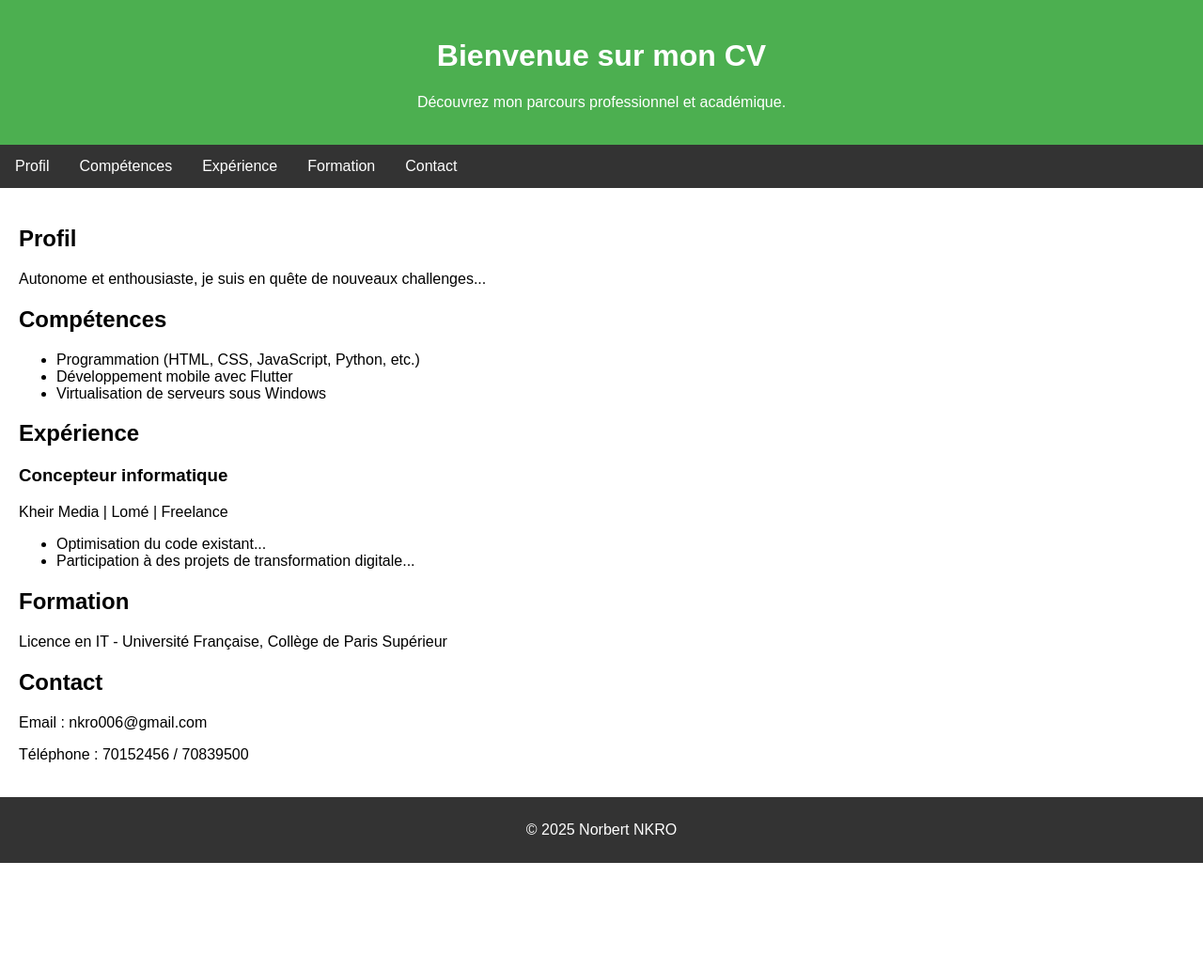
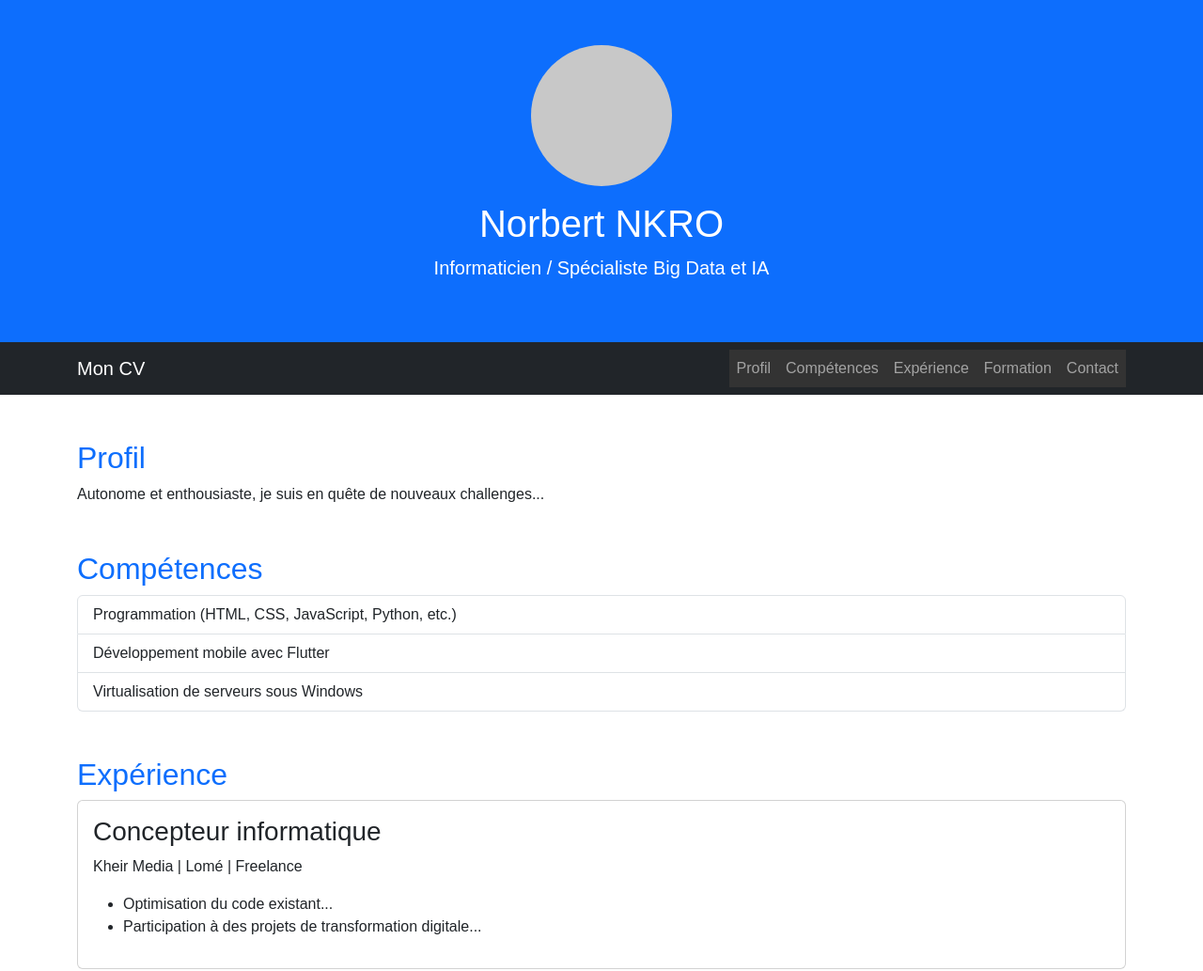
Before and after one commit to nkrokokou/monsite, a plain HTML site: page index.html in a window 1280 px wide. Shown: the top 1033 px of the page at 94% size. Before the commit the page ends 918 px from the top, so only its background shows below. Drawn offline with nearby package versions, Linux system fonts and the light colour scheme.

Commit message:
3e commit

```diff
--- a/index.html
+++ b/index.html
@@ -5,59 +5,75 @@
     <meta charset="UTF-8">
     <meta name="viewport" content="width=device-width, initial-scale=1.0">
     <title>Mon CV - Norbert NKRO</title>
+    <link href="https://cdn.jsdelivr.net/npm/bootstrap@5.3.0/dist/css/bootstrap.min.css" rel="stylesheet">
     <link rel="stylesheet" href="css/style.css">
 </head>
 <body>
-    <header>
-        <h1>Bienvenue sur mon CV</h1>
-        <p>Découvrez mon parcours professionnel et académique.</p>
+    <header class="bg-primary text-white text-center py-5">
+        <div class="container">
+            <img src="images/profile_picture.jpg" alt="Photo de Norbert NKRO" class="rounded-circle mb-3" style="width: 150px; height: 150px;">
+            <h1>Norbert NKRO</h1>
+            <p class="lead">Informaticien / Spécialiste Big Data et IA</p>
+        </div>
     </header>
-    <nav>
-        <ul>
-            <li><a href="#profil">Profil</a></li>
-            <li><a href="#competences">Compétences</a></li>
-            <li><a href="#experience">Expérience</a></li>
-            <li><a href="#formation">Formation</a></li>
-            <li><a href="#contact">Contact</a></li>
+    <nav class="navbar navbar-expand-lg navbar-dark bg-dark">
+        <div class="container">
+            <a class="navbar-brand" href="#">Mon CV</a>
+            <button class="navbar-toggler" type="button" data-bs-toggle="collapse" data-bs-target="#navbarNav" aria-controls="navbarNav" aria-expanded="false" aria-label="Toggle navigation">
+                <span class="navbar-toggler-icon"></span>
+            </button>
+            <div class="collapse navbar-collapse" id="navbarNav">
+                <ul class="navbar-nav ms-auto">
+                    <li class="nav-item"><a class="nav-link" href="#profil">Profil</a></li>
+                    <li class="nav-item"><a class="nav-link" href="#competences">Compétences</a></li>
+                    <li class="nav-item"><a class="nav-link" href="#experience">Expérience</a></li>
+                    <li class="nav-item"><a class="nav-link" href="#formation">Formation</a></li>
+                    <li class="nav-item"><a class="nav-link" href="#contact">Contact</a></li>
                 </ul>
+            </div>
+        </div>
     </nav>
-    <main>
-        <section id="profil">
-            <h2>Profil</h2>
+    <main class="py-5">
+        <div class="container">
+            <section id="profil" class="mb-5">
+                <h2 class="text-primary">Profil</h2>
                 <p>Autonome et enthousiaste, je suis en quête de nouveaux challenges...</p>
             </section>
-        <section id="competences">
-            <h2>Compétences</h2>
-            <ul>
-                <li>Programmation (HTML, CSS, JavaScript, Python, etc.)</li>
-                <li>Développement mobile avec Flutter</li>
-                <li>Virtualisation de serveurs sous Windows</li>
+            <section id="competences" class="mb-5">
+                <h2 class="text-primary">Compétences</h2>
+                <ul class="list-group">
+                    <li class="list-group-item">Programmation (HTML, CSS, JavaScript, Python, etc.)</li>
+                    <li class="list-group-item">Développement mobile avec Flutter</li>
+                    <li class="list-group-item">Virtualisation de serveurs sous Windows</li>
                 </ul>
             </section>
-        <section id="experience">
-            <h2>Expérience</h2>
-            <article>
-                <h3>Concepteur informatique</h3>
-                <p>Kheir Media | Lomé | Freelance</p>
+            <section id="experience" class="mb-5">
+                <h2 class="text-primary">Expérience</h2>
+                <article class="card mb-3">
+                    <div class="card-body">
+                        <h3 class="card-title">Concepteur informatique</h3>
+                        <p class="card-text">Kheir Media | Lomé | Freelance</p>
                         <ul>
                             <li>Optimisation du code existant...</li>
                             <li>Participation à des projets de transformation digitale...</li>
                         </ul>
+                    </div>
                 </article>
             </section>
-        <section id="formation">
-            <h2>Formation</h2>
+            <section id="formation" class="mb-5">
+                <h2 class="text-primary">Formation</h2>
                 <p>Licence en IT - Université Française, Collège de Paris Supérieur</p>
             </section>
             <section id="contact">
-            <h2>Contact</h2>
+                <h2 class="text-primary">Contact</h2>
                 <p>Email : nkro006@gmail.com</p>
                 <p>Téléphone : 70152456 / 70839500</p>
             </section>
+        </div>
     </main>
-    <footer>
+    <footer class="bg-dark text-white text-center py-3">
         <p>&copy; 2025 Norbert NKRO</p>
     </footer>
-    <script src="js/script.js"></script>
+    <script src="https://cdn.jsdelivr.net/npm/bootstrap@5.3.0/dist/js/bootstrap.bundle.min.js"></script>
 </body>
 </html>
```
Also changed, not shown: images/profile_picture.jpg (added). Lines whose indentation alone changed are shown as unchanged.
